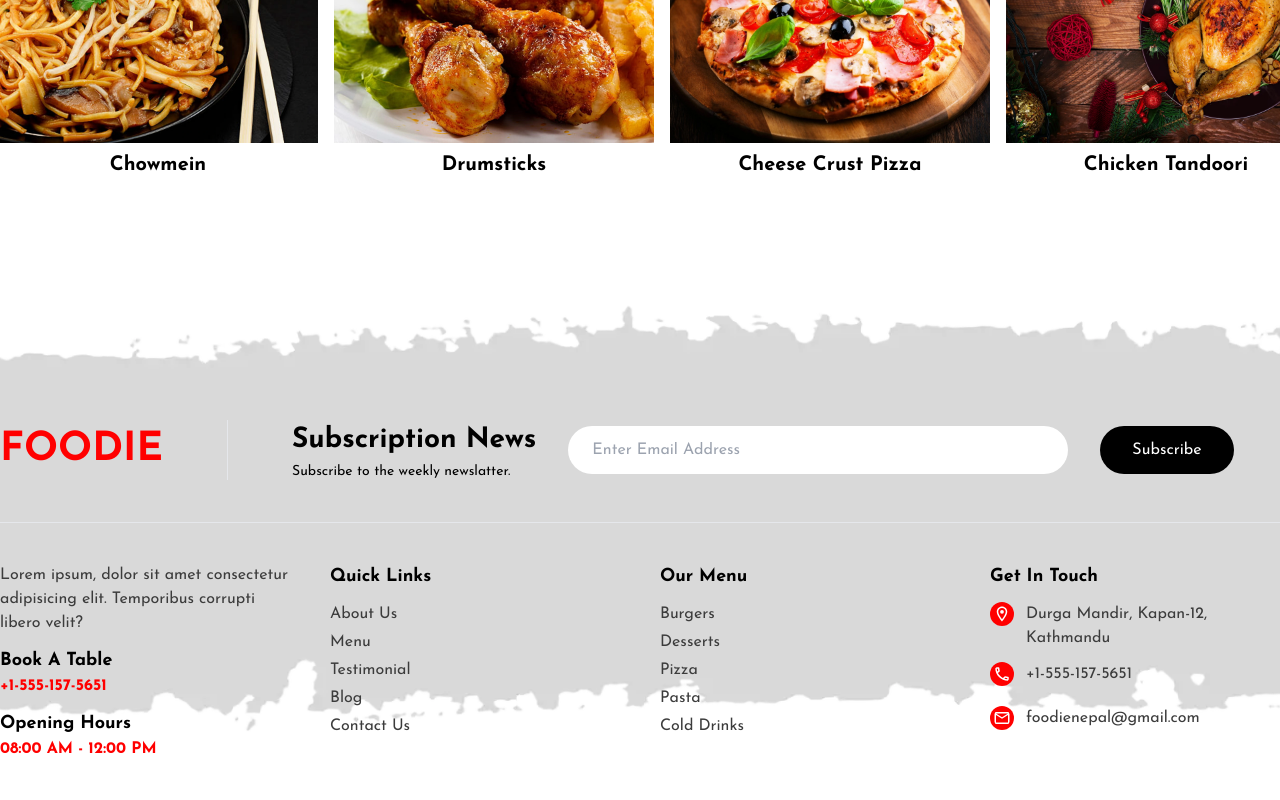
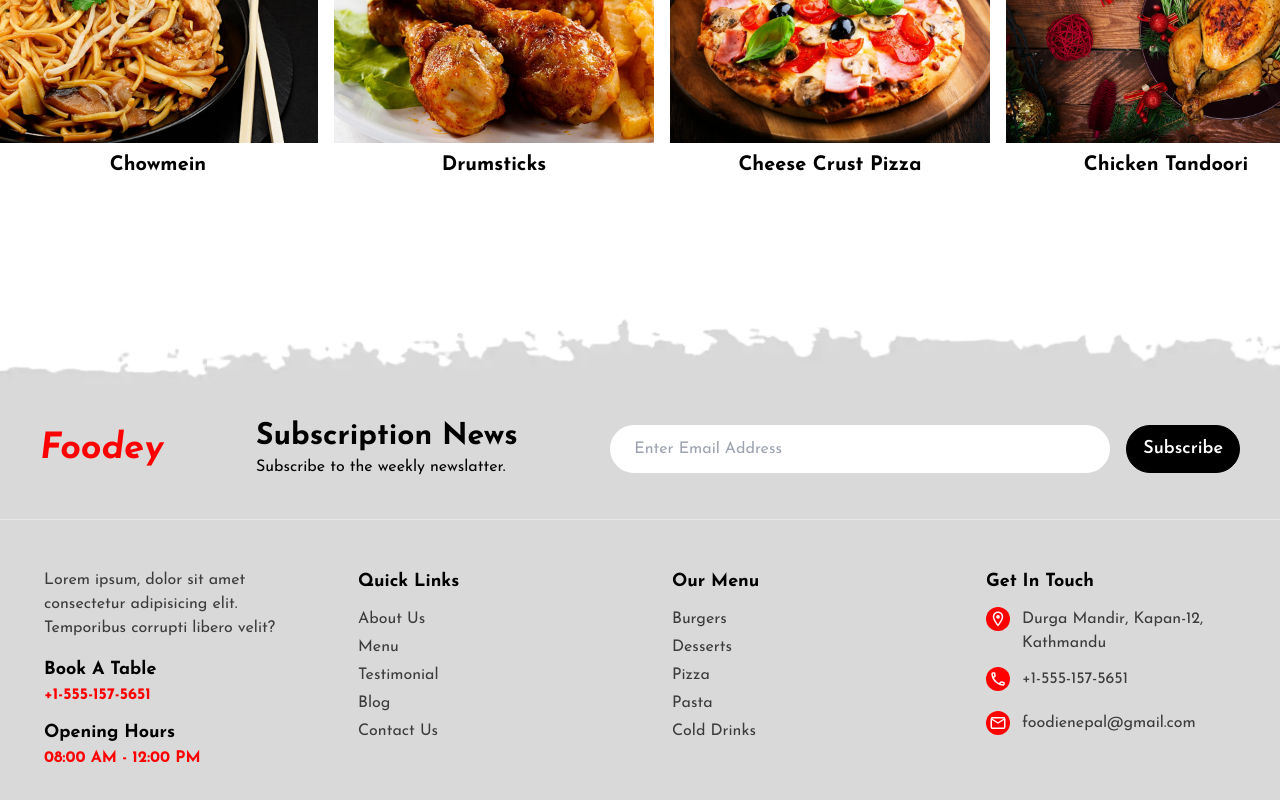
Before and after one commit to darkkphoenyx/Foodey-Your-Online-Restro, a React (Vite) app: page / in a window 1280 px wide. Shown: the part 5582-6382 px from the top of the page. Before the commit the page ends 6343 px from the top, so only its background shows below. Built offline with nearby package versions, Linux system fonts and the light colour scheme; a web font is replaced by a local one.

Commit message:
Footer design changes

```diff
--- a/src/components/footer/Footer.tsx
+++ b/src/components/footer/Footer.tsx
@@ -2,32 +2,40 @@
 import LocationOnOutlinedIcon from "@mui/icons-material/LocationOnOutlined";
 import CallOutlinedIcon from "@mui/icons-material/CallOutlined";
 import EmailOutlinedIcon from "@mui/icons-material/EmailOutlined";
+import { Link } from "react-router-dom";
 export const Footer = () => {
   const listStyle = "cursor-pointer hover:text-[#ff0000]";
   return (
     <>
-      <div className="pt-40 bg-white bg-[url(/assets/brush2.webp)] bg-no-repeat bg-cover bg-center">
-        <div className="flex gap-8 items-center mb-10">
-          <h1 className="text-[40px] font-extrabold text-[#ff0000] border-r pr-16 mr-8 cursor-pointer">
-            FOODIE
-          </h1>
-          <div className="">
-            <h3 className="text-[28px] font-bold ">Subscription News</h3>
-            <p className="text-[14px]">Subscribe to the weekly newslatter.</p>
+      <div className="pt-40 bg-white bg-[url(/assets/brush4.webp)] bg-no-repeat bg-cover bg-center">
+        <div className="upper-section container mx-auto px-10 flex flex-wrap items-center justify-between mb-10">
+          <div className="logo">
+            <Link
+              to={"/"}
+              className="font-extrabold text-4xl text-[--primary-text-color] italic"
+            >
+              Foodey
+            </Link>
           </div>
+          <div className="subsciption details">
+            <h3 className="text-3xl font-bold ">Subscription News</h3>
+            <p className="">Subscribe to the weekly newslatter.</p>
+          </div>
+          <div className="email-section flex gap-4 flex-wrap">
             <input
               className="px-6 py-3 outline-none w-[500px] rounded-full text-[16px]"
               type="email"
               placeholder="Enter Email Address"
             />
-          <button className="bg-black text-white rounded-full px-8 py-3">
+            <button className="text-[--third-text-color] bg-black px-4 py-2  rounded-3xl text-lg font-semibold hover:text-black hover:bg-transparent border border-black transition-all active:translate-y-0.5">
               Subscribe
             </button>
           </div>
+        </div>
         <hr />
-        <div className="grid grid-cols-4 gap-10 mt-10">
-          <div>
-            <p className="mb-3 text-[#3c3c3c]">
+        <div className="flex justify-center gap-16 flex-wrap mt-12 container mx-auto px-10 pb-12">
+          <div className=" w-[250px]">
+            <p className="mb-4 text-[#3c3c3c]">
               Lorem ipsum, dolor sit amet consectetur adipisicing elit.
               Temporibus corrupti libero velit?
             </p>
@@ -38,7 +46,7 @@ export const Footer = () => {
             <h3 className="text-[18px] font-bold">Opening Hours</h3>
             <p className="text-[#ff0000] font-bold">08:00 AM - 12:00 PM</p>
           </div>
-          <div>
+          <div className=" w-[250px]">
             <h3 className="mb-3 font-bold text-[18px]">Quick Links</h3>
             <ul className="flex flex-col gap-1 text-[#3c3c3c]">
               <li className={listStyle}>About Us</li>
@@ -48,7 +56,7 @@ export const Footer = () => {
               <li className={listStyle}>Contact Us</li>
             </ul>
           </div>
-          <div>
+          <div className=" w-[250px]">
             <h3 className="mb-3 font-bold text-[18px]">Our Menu</h3>
             <ul className="flex flex-col gap-1 text-[#3c3c3c]">
               <li className={listStyle}>Burgers</li>
@@ -58,7 +66,7 @@ export const Footer = () => {
               <li className={listStyle}>Cold Drinks</li>
             </ul>
           </div>
-          <div>
+          <div className=" w-[250px]">
             <h3 className="mb-3 font-bold text-[18px]">Get In Touch</h3>
             <ul className="flex flex-col gap-3 text-[#3c3c3c]">
               <li className="cursor-pointer gap-3 flex hover:text-[#ff0000]">
```
Also changed, not shown: public/assets/brush4.webp (added). Lines whose indentation alone changed are shown as unchanged.
